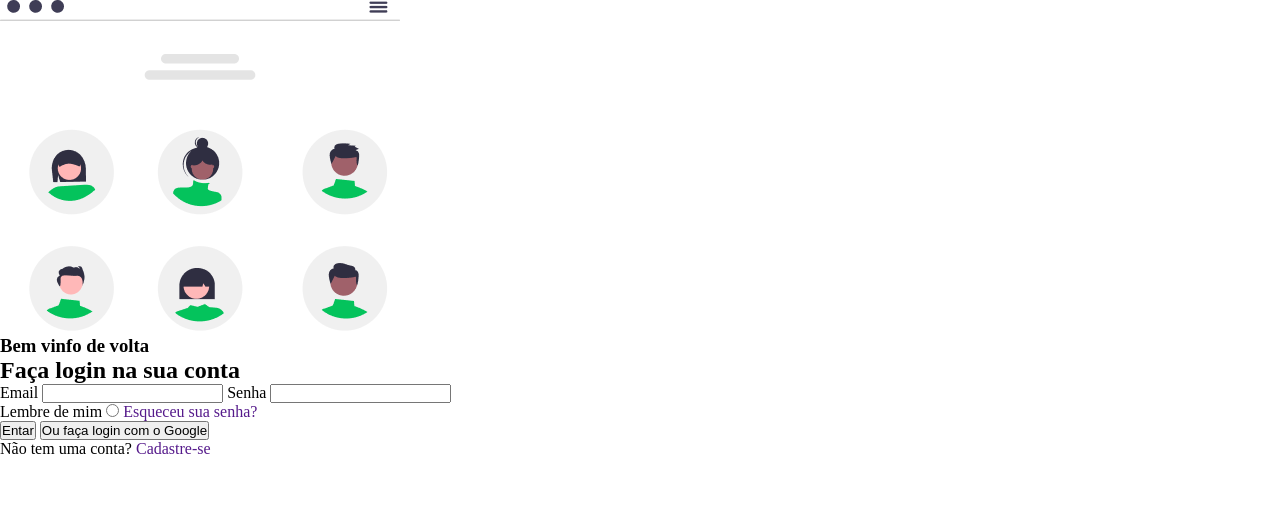
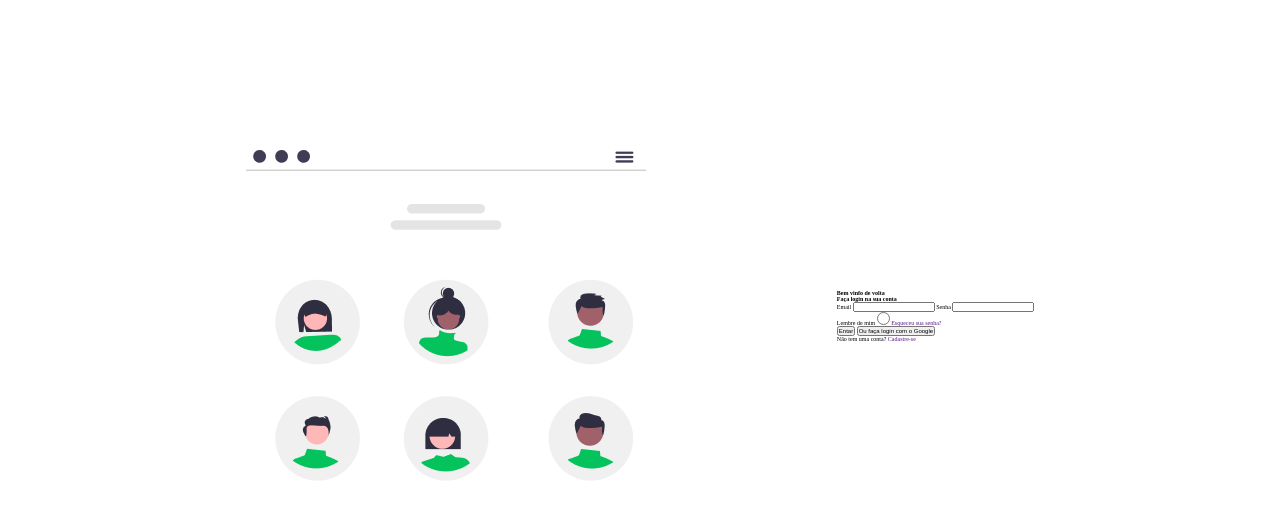
Before and after one commit to andrezafs/desafio-codelandia-4, a plain HTML site: page index.html in a window 1280 px wide. Drawn offline with Linux system fonts and the light colour scheme.

Commit message:
ajuste do container- main

```diff
--- a/assets/css/style.css
+++ b/assets/css/style.css
@@ -5,4 +5,11 @@
     box-sizing: border-box;
     outline: 0;
     text-decoration: 0;
+    font-size: 62.5%;
 }
+.main-container {
+    display: flex;
+    align-items: center;
+    justify-content: space-around;
+    padding: 15rem;
+}
```
